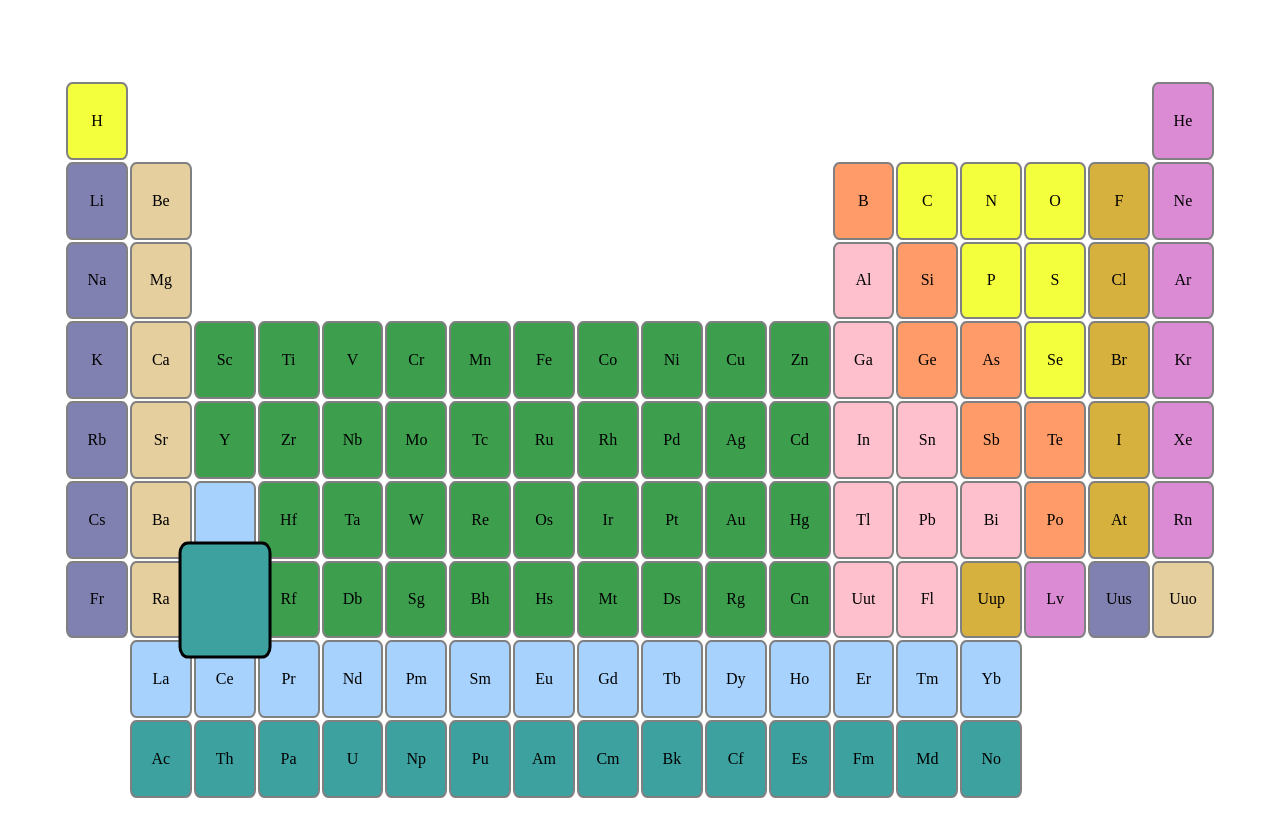
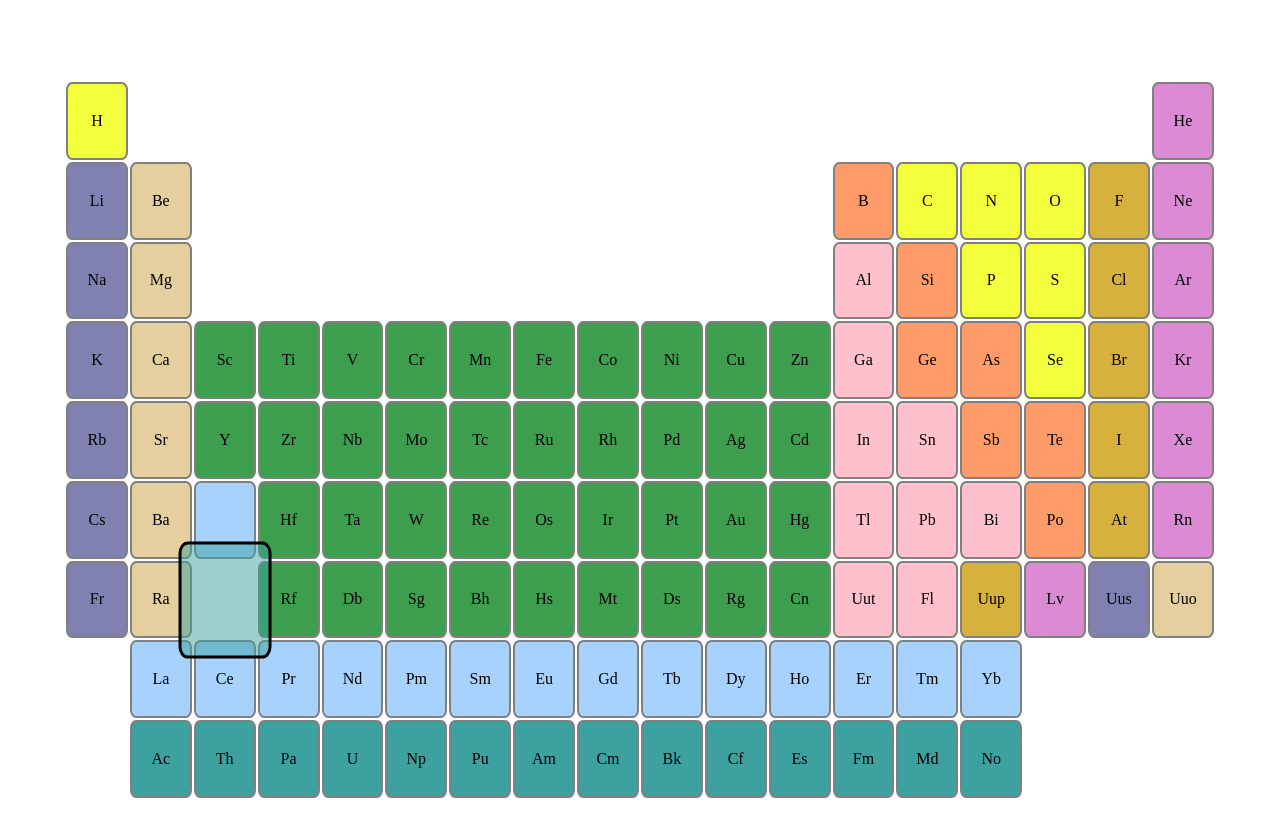
Before and after one commit to vincenzoarena/elements, a plain HTML site: page index.html in a window 1280 px wide. In both pictures the pointer is over the element 224 px from the left and 599 px from the top of the page. Drawn offline with Linux system fonts and the light colour scheme.

Commit message:
2022-02-26 - Small fix on the transparancz on hover

```diff
--- a/css/style.css
+++ b/css/style.css
@@ -119,7 +119,7 @@ tr:nth-child(7) :nth-child(3), tr:nth-child(9) td:nth-child(n+2):nth-child(-n+15
 }
 
 tr:nth-child(7) :nth-child(3):hover, tr:nth-child(9) td:nth-child(n+2):nth-child(-n+15):hover {
-    background-color: rgba(61, 161, 160, 1);
+    background-color: rgba(61, 161, 160, 0.5);
 }
 
 tr:nth-child(n+3):nth-child(-n+7) td:nth-child(13), tr:nth-child(n+5):nth-child(-n+7) td:nth-child(14), tr:nth-child(6) :nth-child(15) {
```
